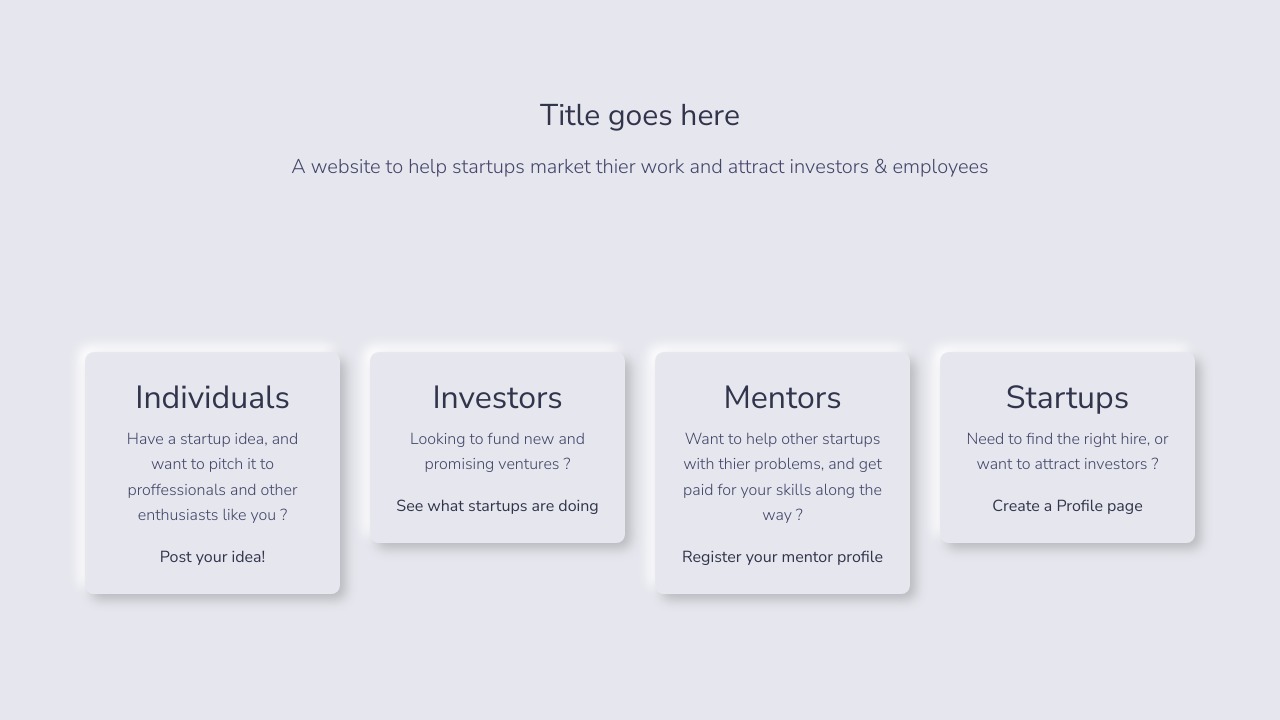
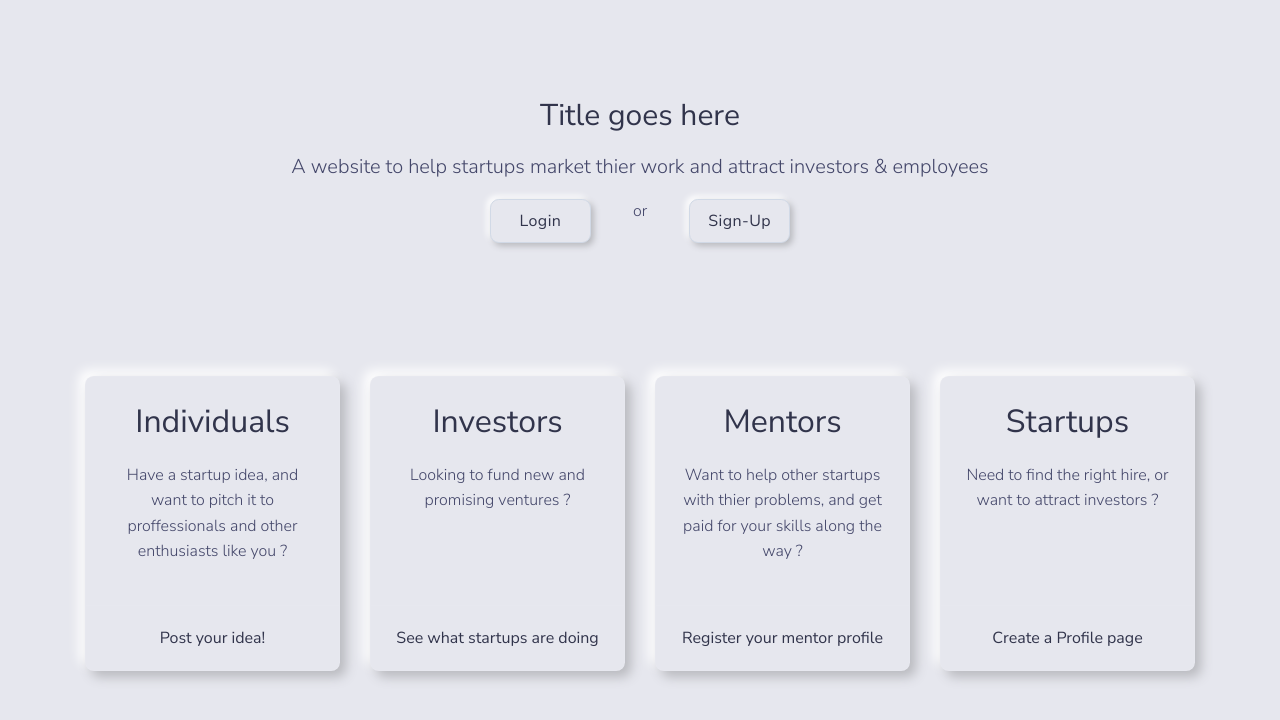
Before and after one commit to Tense-Turtles/codefury5.0, a website: page index.html in a window 1280 px wide. Drawn offline with Linux system fonts and the light colour scheme.

Commit message:
equal all cards height & add login-sign up btns

```diff
--- a/index.html
+++ b/index.html
@@ -144,61 +144,78 @@
     </header> -->
 
     <main>
-        <section class="section bg-primary overflow-hidden">
-            <div class="justify-content-center text-center" style="height: 20vh;">
+        <section class="section bg-primary overflow-hidden mb-4">
+            <div class="justify-content-center   text-center" style="height: 20vh;">
                 <h1 class="display-4 fst-italic">Title goes here</h1>
                 <p class="lead my-3">A website to help startups market thier work and attract investors & employees
                 </p>
-
+                <div class="container" style="max-width: 300px;">
+                    <div class="row justify-content-center">
+                        <div class="col btn btn-primary">
+                            Login
+                        </div>
+                        <p class="col" > or </p>
+                        <div class="col btn btn-primary">
+                            Sign-Up
+                        </div>
+                    </div>
+                </div>
             </div>
 
 
         </section>
+
         <section>
+            <!-- <h4 class="text-center">There is something for everyone</h4> -->
             <div class="container text-center">
                 <div class="row">
                     <div class="col">
-                        <div class="card shadow-soft mb-3">
+                        <div class="card shadow-soft mb-3" style="height:100%;">
 
                             <div class="card-body">
-                                <h2>Individuals</h2>
-                                <p>Have a startup idea, and want to pitch it to proffessionals and other enthusiasts like you ?</p>
-                                <a href="./guidence.html"><span>Post your idea!</span></a>
+                                <h2 class="card-title">Individuals</h2>
+                                <p class="card-text">Have a startup idea, and want to pitch it to proffessionals and
+                                    other enthusiasts
+                                    like you ?</p>
                             </div>
+                            <a href="./guidence.html" class="card-footer"><span>Post your idea!</span></a>
                         </div>
                     </div>
                     <div class="col">
-                        <div class="card shadow-soft mb-3">
+                        <div class="card shadow-soft mb-3" style="height:100%;">
 
                             <div class="card-body">
-                                <h2>Investors</h2>
-                                <p> Looking to fund new and promising ventures ?</p>
-                                <a href="mentors.html"><span>See what startups are doing</span></a>
+                                <h2 class="card-title">Investors</h2>
+                                <p class="card-text"> Looking to fund new and promising ventures ?</p>
                             </div>
+                            <a href="/mentors" class="card-footer"><span>See what startups are doing</span></a>
                         </div>
                     </div>
                     <div class="col">
-                        <div class="card shadow-soft mb-3">
+                        <div class="card shadow-soft mb-3" style="height:100%;">
 
                             <div class="card-body">
-                                <h2>Mentors</h2>
-                                <p>Want to help other startups with thier problems, and get paid for your skills along the way ?</p>
-                                <a href=""><span>Register your mentor profile</span></a>
+                                <h2 class="card-title">Mentors</h2>
+                                <p class="card-text">Want to help other startups with thier problems, and get paid for
+                                    your skills along
+                                    the way ?</p>
                             </div>
+                            <a href="" class="card-footer"><span>Register your mentor profile</span></a>
                         </div>
                     </div>
                     <div class="col">
-                        <div class="card shadow-soft mb-3">
+                        <div class="card shadow-soft mb-3" style="height:100%;">
 
                             <div class="card-body">
-                                <h2>Startups</h2>
-                                <p>Need to find the right hire, or want to attract investors ?</p>
-                                <a href=""><span>Create a Profile page</span></a>
+                                <h2 class="card-title">Startups</h2>
+                                <p class="card-text">Need to find the right hire, or want to attract investors ?</p>
                             </div>
+                            <a href="" class="card-footer"><span>Create a Profile page</span></a>
                         </div>
                     </div>
                 </div>
             </div>
+
         </section>
     </main>
 </body>
```
